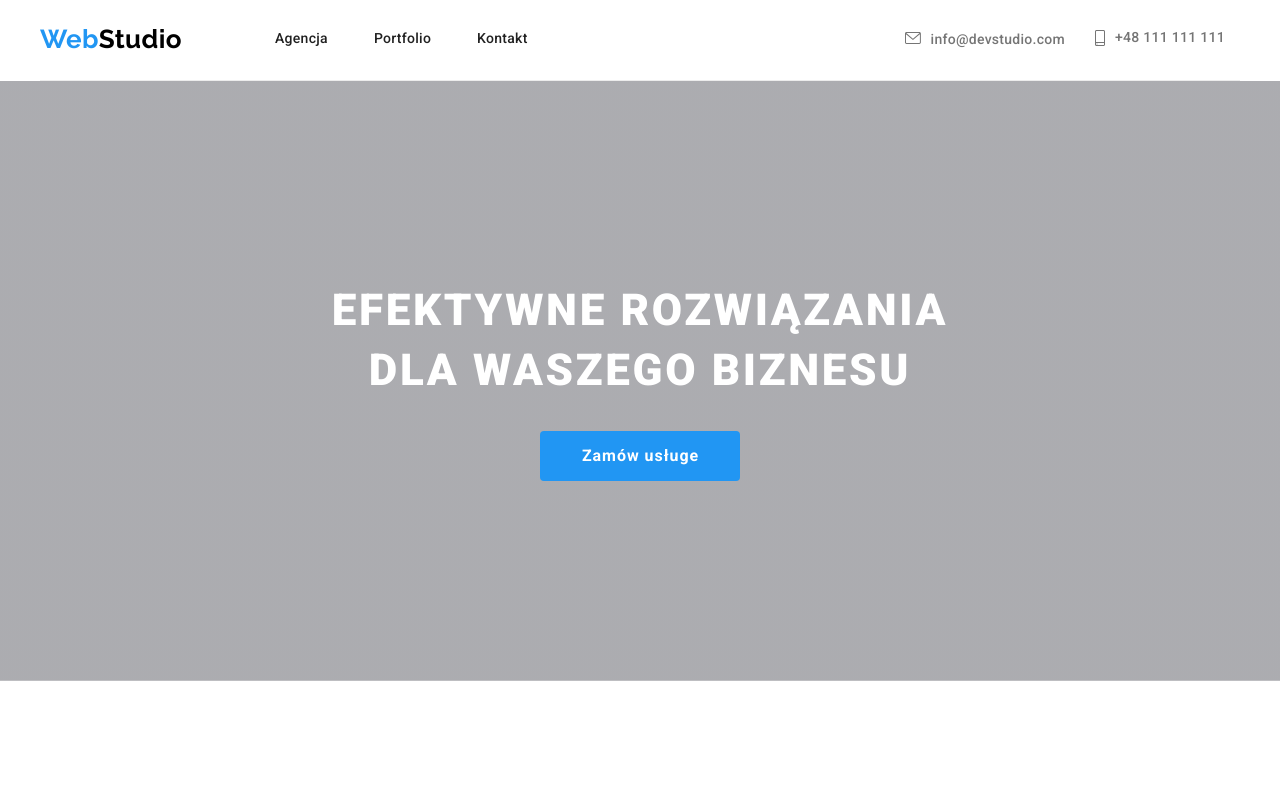
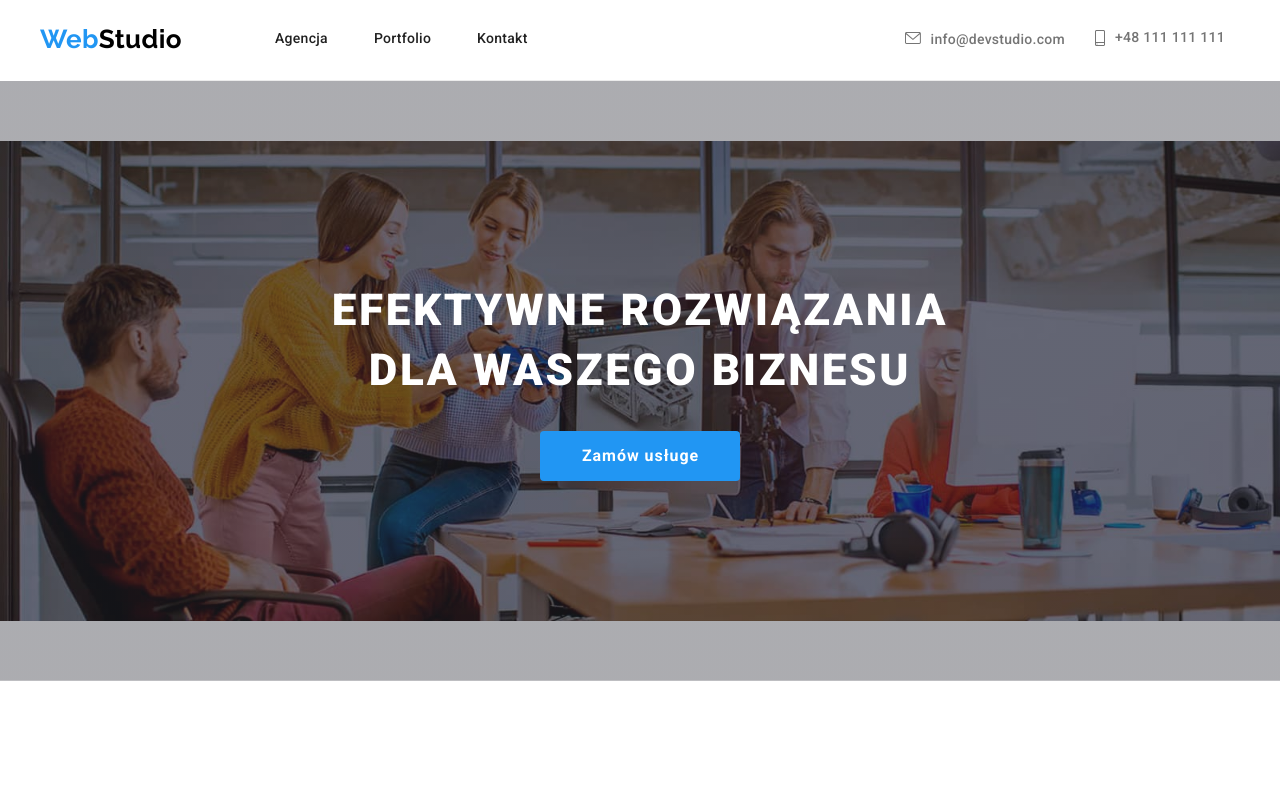
Before and after one commit to tomcek2/goit-markup-hw-04, a plain HTML site: page index.html in a window 1280 px wide. Shown: the top 800 px of the page. Drawn offline with nearby package versions, Linux system fonts and the light colour scheme.

Commit message:
obraz tła 1.2

```diff
--- a/css/styles.css
+++ b/css/styles.css
@@ -100,7 +100,7 @@ nav {
 }
 .hero-section {
   background-image: linear-gradient(to right, rgba(47, 48, 58, 0.4), rgba(47, 48, 58, 0.4)),
-    url('images/hero-background.jpg');
+    url('../images/hero-background.jpg');
   background-size: contain;
   background-repeat: no-repeat;
   background-position: center;
```
